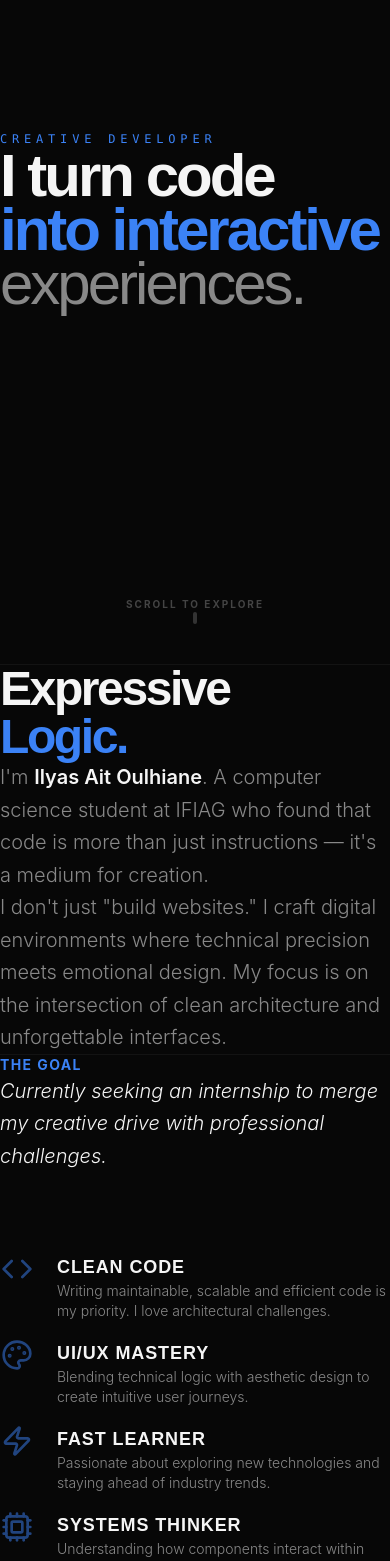
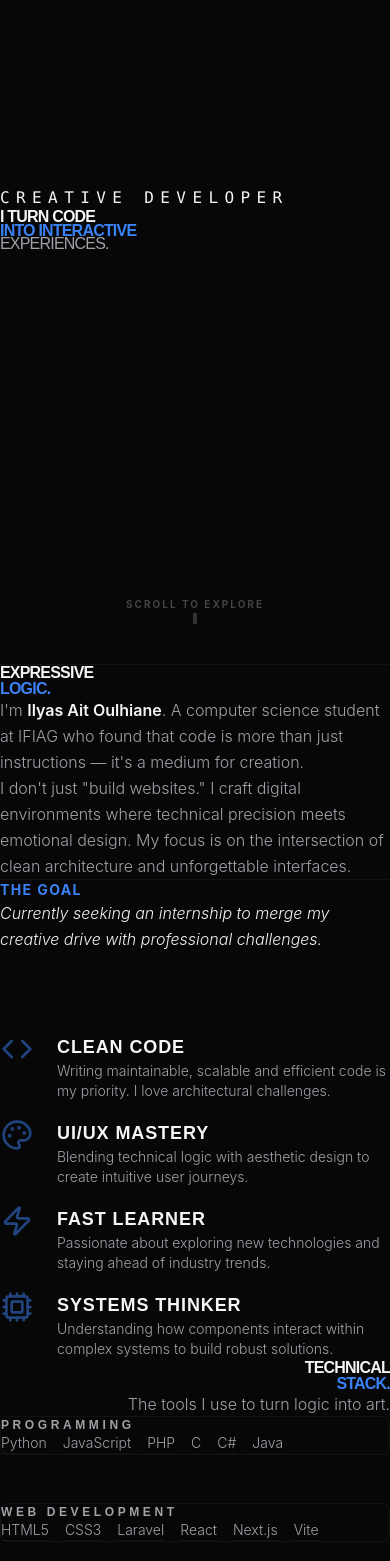
Before and after one commit to Imposter-zx/PORTFOLIO, a React (Vite) app: page / in a window 390 px wide. Shown: the part 180-1741 px from the top of the page. Built offline with nearby package versions, Linux system fonts and the light colour scheme; no server answers.

Commit message:
Redesign: Fluid typography, unique project copy, and layout refinements

```diff
--- a/src/components/About.jsx
+++ b/src/components/About.jsx
@@ -36,11 +36,11 @@ const About = () => {
             viewport={{ once: true }}
             transition={{ duration: 0.8 }}
           >
-              <h2 className="text-5xl md:text-7xl font-black mb-10 leading-none tracking-tighter">
+            <h2 className="text-[var(--fs-4xl)] font-black mb-10 leading-none tracking-tighter uppercase">
               Expressive<br />
               <span className="text-[var(--accent)]">Logic.</span>
             </h2>
-              <div className="space-y-8 text-[var(--text-dim)] text-xl leading-relaxed font-light">
+            <div className="space-y-8 text-[var(--text-dim)] text-[var(--fs-base)] leading-relaxed font-light">
               <p>
                 I'm <span className="text-[var(--text-main)] font-semibold">Ilyas Ait Oulhiane</span>.
                 A computer science student at IFIAG who found that code is more than just instructions — it's a medium for creation.
--- a/src/components/Contact.jsx
+++ b/src/components/Contact.jsx
@@ -12,11 +12,11 @@ const Contact = () => {
           viewport={{ once: true }}
           transition={{ duration: 1, ease: [0.16, 1, 0.3, 1] }}
         >
-          <h2 className="text-6xl md:text-9xl font-black mb-10 tracking-tighter uppercase leading-[0.8]">
+          <h2 className="text-[var(--fs-huge)] font-black mb-10 tracking-tighter uppercase leading-[0.8]">
             Let's<br />
             <span className="text-[var(--accent)]">Talk.</span>
           </h2>
-          <p className="max-w-xl mx-auto text-xl text-[var(--text-dim)] font-light mb-16 leading-relaxed text-center">
+          <p className="max-w-xl mx-auto text-[var(--fs-base)] text-[var(--text-dim)] font-light mb-16 leading-relaxed text-center">
             I'm currently opening my calendar for internships and collaborative experiments.
             If you have a vision, I have the intent to execute it.
           </p>
--- a/src/components/Hero.jsx
+++ b/src/components/Hero.jsx
@@ -17,15 +17,15 @@ const Hero = () => {
     <section id="home" className="min-h-screen flex flex-col justify-center pt-20 px-6 relative overflow-hidden">
       <div className="max-w-4xl">
         <motion.div
-          initial={{ opacity: 0, scale: 0.95 }}
-          whileInView={{ opacity: 1, scale: 1 }}
+          initial={{ opacity: 0, y: 20 }}
+          whileInView={{ opacity: 1, y: 0 }}
           viewport={{ once: true }}
           transition={{ duration: 1.2, ease: [0.16, 1, 0.3, 1] }}
         >
-          <span className="text-[var(--accent)] text-xs font-mono mb-8 inline-block uppercase tracking-[0.4em]">
+          <span className="text-[var(--accent)] text-[var(--fs-xs)] font-mono mb-6 inline-block uppercase tracking-[0.4em]">
             Creative Developer
           </span>
-          <h1 className="text-6xl md:text-9xl font-black mb-10 leading-[0.9] tracking-tighter">
+          <h1 className="text-[var(--fs-huge)] font-black mb-8 leading-[0.85] tracking-tighter uppercase">
             I turn code<br />
             <span className="text-[var(--accent)]">into interactive</span><br />
             <span className="text-[var(--text-dim)] font-light">experiences.</span>
--- a/src/components/Navbar.jsx
+++ b/src/components/Navbar.jsx
@@ -42,7 +42,7 @@ const Navbar = ({ isDark, toggleTheme }) => {
               initial={{ opacity: 0, y: -10 }}
               animate={{ opacity: 1, y: 0 }}
               transition={{ delay: i * 0.1 }}
-              className="text-[10px] uppercase tracking-[0.3em] font-bold text-[var(--text-dim)] hover:text-[var(--text-main)] transition-colors"
+              className="text-[12px] uppercase tracking-[0.2em] font-bold text-[var(--text-dim)] hover:text-[var(--text-main)] transition-colors"
             >
               {link.name}
             </motion.a>
@@ -90,7 +90,7 @@ const Navbar = ({ isDark, toggleTheme }) => {
               key={link.name}
               href={link.href}
               onClick={() => setIsMobileMenuOpen(false)}
-              className="text-lg font-medium text-[#a0a0a0] hover:text-[#00f2ff]"
+              className="text-2xl font-black uppercase tracking-tighter text-[var(--text-dim)] hover:text-[var(--accent)] transition-colors"
             >
               {link.name}
             </a>
--- a/src/components/Skills.jsx
+++ b/src/components/Skills.jsx
@@ -32,11 +32,11 @@ const Skills = () => {
   return (
     <section id="skills" className="py-32 px-6">
       <div className="mb-20">
-        <h2 className="text-5xl md:text-8xl font-black mb-4 tracking-tighter uppercase text-right">
+        <h2 className="text-[var(--fs-4xl)] font-black mb-4 tracking-tighter uppercase text-right leading-none">
           Technical<br />
           <span className="text-[var(--accent)]">Stack.</span>
         </h2>
-        <p className="text-[var(--text-dim)] text-xl font-light text-right">The tools I use to turn logic into art.</p>
+        <p className="text-[var(--text-dim)] text-[var(--fs-base)] font-light text-right">The tools I use to turn logic into art.</p>
       </div>
 
       <div className="grid grid-cols-1 lg:grid-cols-2 gap-12">
--- a/src/index.css
+++ b/src/index.css
@@ -9,10 +9,22 @@
   --neon-blue: #3b82f6;
   --accent: var(--neon-blue);
   --text-main: #f5f5f5;
-  --text-dim: #888888;
+  --text-dim: #a1a1aa;
+  /* Updated for better contrast (Zinc-400) */
   --glass-border: rgba(255, 255, 255, 0.05);
-  --selection: rgba(0, 242, 255, 0.2);
+  --selection: rgba(59, 130, 246, 0.2);
   --edge-spacing: clamp(1.5rem, 5vw, 4rem);
+
+  /* Fluid Typography Scale */
+  --fs-xs: clamp(0.7rem, 0.6rem + 0.5vw, 0.875rem);
+  --fs-sm: clamp(0.8rem, 0.7rem + 0.5vw, 1rem);
+  --fs-base: clamp(1rem, 0.9rem + 0.5vw, 1.125rem);
+  --fs-lg: clamp(1.125rem, 1rem + 0.6vw, 1.25rem);
+  --fs-xl: clamp(1.25rem, 1.1rem + 0.8vw, 1.5rem);
+  --fs-2xl: clamp(1.5rem, 1.3rem + 1vw, 2rem);
+  --fs-3xl: clamp(2rem, 1.8rem + 1.5vw, 3rem);
+  --fs-4xl: clamp(2.5rem, 2rem + 3vw, 5rem);
+  --fs-huge: clamp(3.5rem, 3rem + 10vw, 10rem);
 }
 
 .light {
@@ -21,7 +33,8 @@
   --neon-blue: #0066ff;
   --accent: var(--neon-blue);
   --text-main: #111111;
-  --text-dim: #666666;
+  --text-dim: #71717a;
+  /* Updated for light mode contrast */
   --glass-border: rgba(0, 0, 0, 0.05);
   --selection: rgba(0, 102, 255, 0.1);
 }
@@ -117,9 +130,11 @@ h6 {
   0% {
     transform: translateY(0px);
   }
+
   50% {
     transform: translateY(-10px);
   }
+
   100% {
     transform: translateY(0px);
   }
```
Also changed, not shown: src/components/Projects.jsx (+18 -9 lines). Lines whose indentation alone changed are shown as unchanged.
